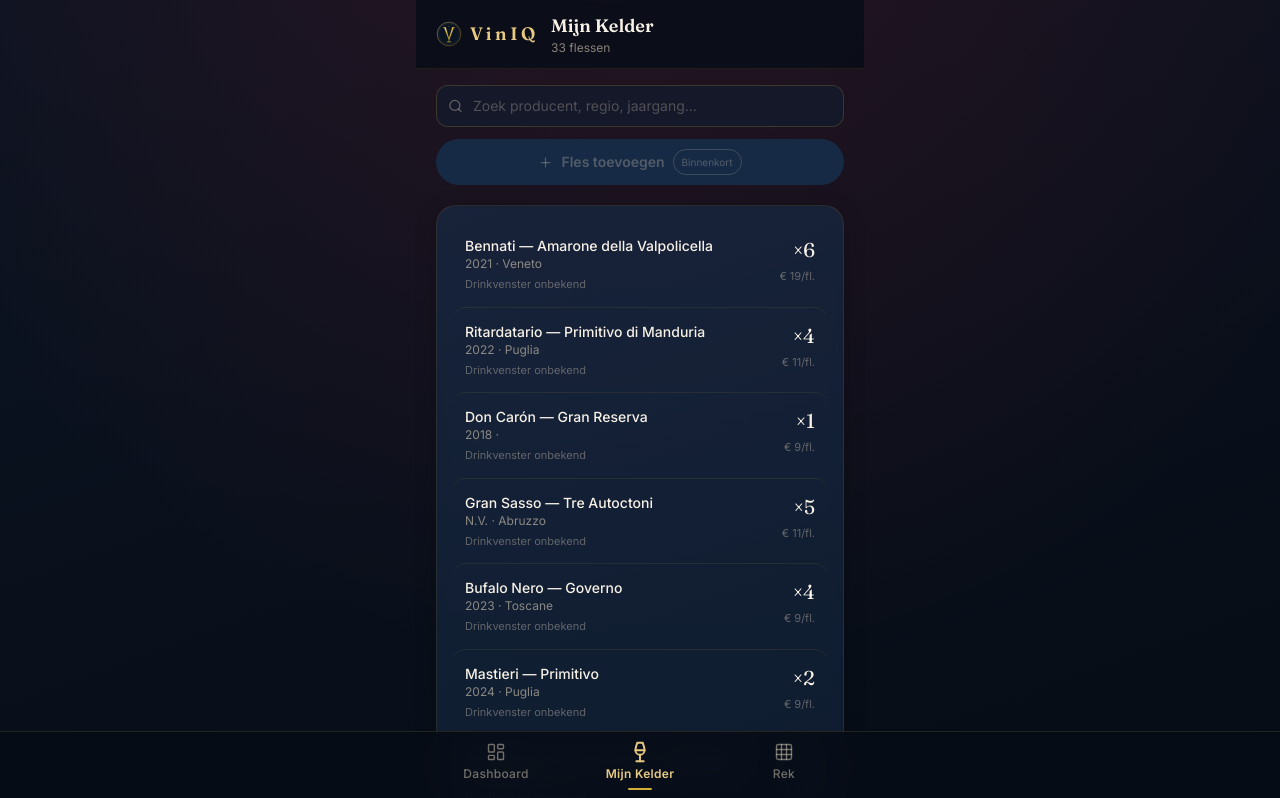
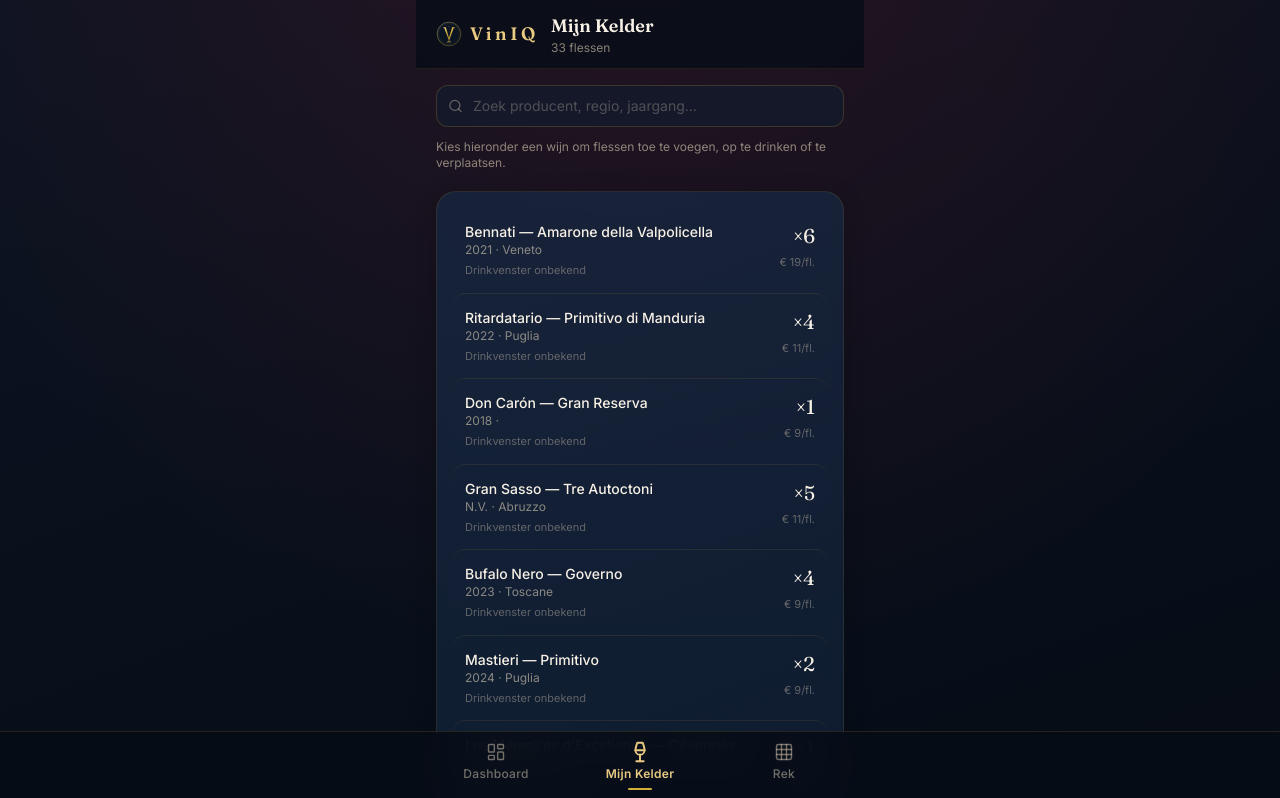
Before and after one commit to goemanalexander/VinIQ, a Next.js app: page /kelder in a window 1280 px wide. Shown: the top 798 px of the page. Built offline with nearby package versions, Linux system fonts and the light colour scheme.

Commit message:
ui: direct cellar users to active bottle management

```diff
--- a/app/kelder/page.tsx
+++ b/app/kelder/page.tsx
@@ -46,19 +46,8 @@ export default function KelderPage() {
           />
         </div>
 
-        {/* Add button — stub until Phase 2 */}
         <div className="mb-5">
-          <button
-            disabled
-            className="flex w-full items-center justify-center gap-2 rounded-full bg-navy-700 py-2.5 text-sm font-semibold text-cream-300/30 cursor-not-allowed"
-            title="Beschikbaar in fase 2"
-          >
-            <Plus size={15} />
-            Fles toevoegen
-            <span className="rounded-full border border-cream-300/20 px-2 py-0.5 text-[10px] font-normal">
-              Binnenkort
-            </span>
-          </button>
+          <p className="text-xs text-cream-300/60">Kies hieronder een wijn om flessen toe te voegen, op te drinken of te verplaatsen.</p>
         </div>
 
         {/* Wine list */}
```
